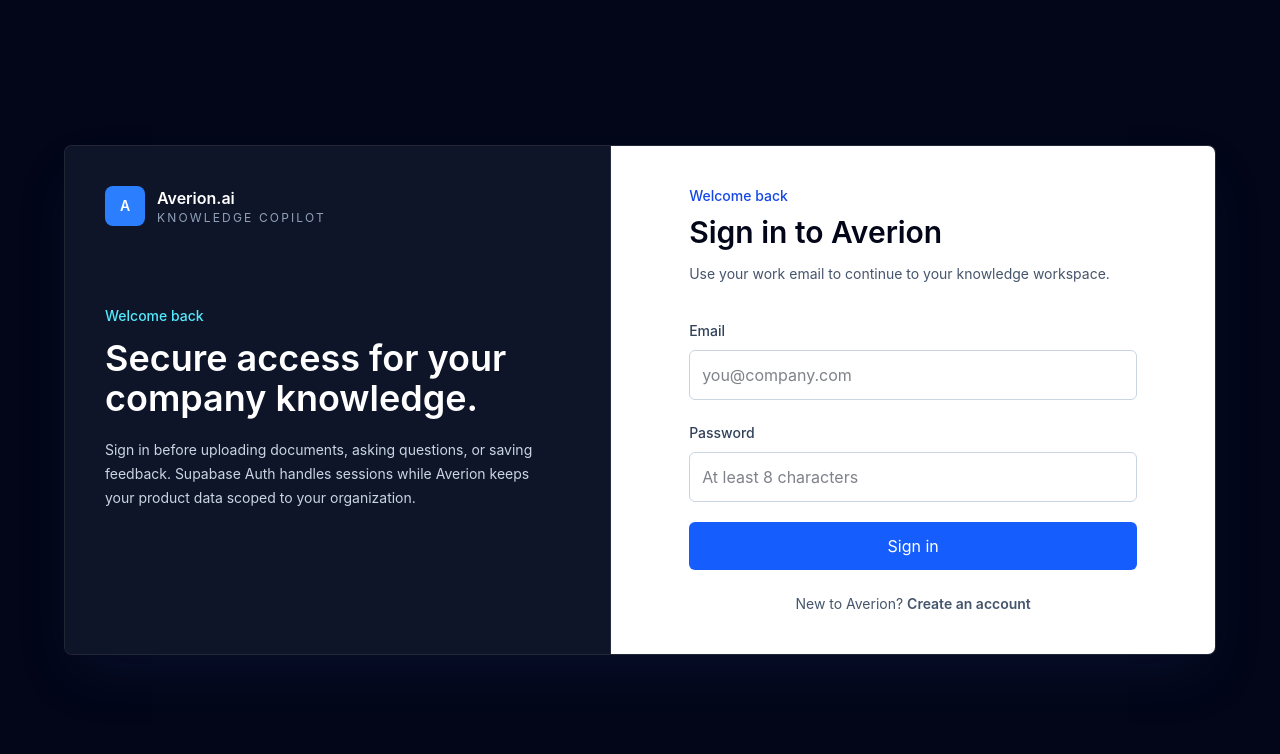
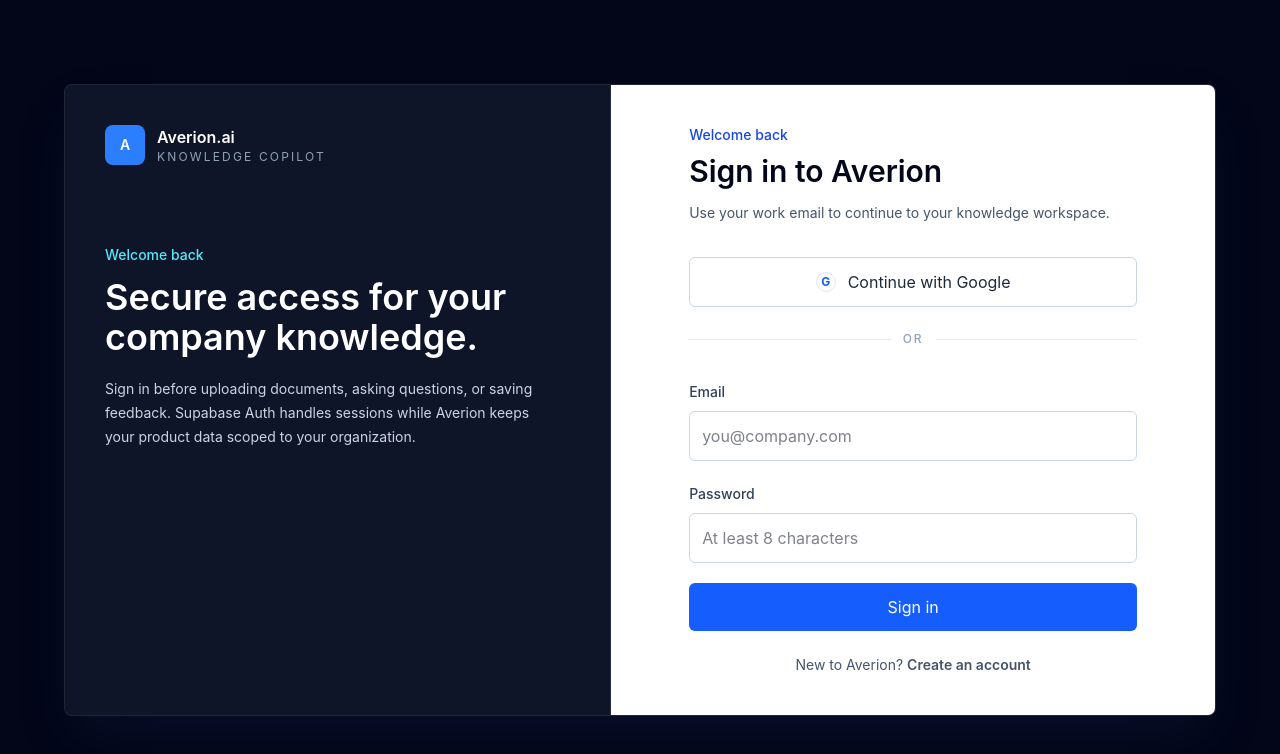
Before and after one commit to workagrimag186-max/Averion.ai, a Next.js app in the folder apps/web/: page /login in a window 1280 px wide. Shown: the top 754 px of the page. Built offline with nearby package versions, Linux system fonts and the light colour scheme; no server answers.

Commit message:
Add Google signin

```diff
--- a/apps/web/app/auth/callback/page.tsx
+++ b/apps/web/app/auth/callback/page.tsx
@@ -4,6 +4,11 @@ import Link from "next/link";
 import { useRouter } from "next/navigation";
 import { useEffect, useState } from "react";
 
+import {
+  buildAllowedDomainError,
+  getAllowedEmailDomains,
+  isEmailDomainAllowed
+} from "@/lib/auth-validation";
 import { getSupabaseBrowserClient } from "@/lib/supabase";
 
 export default function AuthCallbackPage() {
@@ -33,6 +38,19 @@ export default function AuthCallbackPage() {
       }
 
       if (data.session) {
+        const userEmail = data.session.user.email ?? "";
+        const allowedDomains = getAllowedEmailDomains();
+
+        if (!isEmailDomainAllowed(userEmail, allowedDomains)) {
+          await supabase.auth.signOut();
+
+          if (!ignore) {
+            setMessage(buildAllowedDomainError(allowedDomains));
+          }
+
+          return;
+        }
+
         router.replace("/");
         return;
       }
--- a/apps/web/components/auth-form.tsx
+++ b/apps/web/components/auth-form.tsx
@@ -49,6 +49,7 @@ export function AuthForm({ mode }: AuthFormProps) {
   const [password, setPassword] = useState("");
   const [confirmPassword, setConfirmPassword] = useState("");
   const [isSubmitting, setIsSubmitting] = useState(false);
+  const [isOAuthSubmitting, setIsOAuthSubmitting] = useState(false);
   const [status, setStatus] = useState<FormStatus>({
     kind: "idle",
     message: ""
@@ -162,6 +163,38 @@ export function AuthForm({ mode }: AuthFormProps) {
     }
   }
 
+  async function handleGoogleSignIn() {
+    if (!supabase) {
+      setStatus({
+        kind: "error",
+        message: "Supabase auth is not configured yet. Add the frontend Supabase env values first."
+      });
+      return;
+    }
+
+    setIsOAuthSubmitting(true);
+    setStatus({ kind: "idle", message: "" });
+
+    const { error } = await supabase.auth.signInWithOAuth({
+      provider: "google",
+      options: {
+        redirectTo: getAuthRedirectUrl(),
+        queryParams: {
+          access_type: "offline",
+          prompt: "consent"
+        }
+      }
+    });
+
+    if (error) {
+      setIsOAuthSubmitting(false);
+      setStatus({
+        kind: "error",
+        message: error.message
+      });
+    }
+  }
+
   return (
     <div className="min-h-screen bg-slate-950 px-4 py-8 text-white sm:px-6 lg:px-8">
       <div className="mx-auto flex min-h-[calc(100vh-4rem)] w-full max-w-6xl items-center justify-center">
@@ -214,6 +247,29 @@ export function AuthForm({ mode }: AuthFormProps) {
                 <p className="mt-3 text-sm leading-6 text-slate-600">
                   {formCopy.description}
                 </p>
+              </div>
+
+              <button
+                className="mt-8 flex w-full items-center justify-center gap-3 rounded-md border border-slate-300 bg-white px-4 py-3 text-sm font-semibold text-slate-800 transition hover:bg-slate-50 disabled:cursor-not-allowed disabled:opacity-60"
+                disabled={isSubmitting || isOAuthSubmitting}
+                onClick={handleGoogleSignIn}
+                type="button"
+              >
+                <span
+                  aria-hidden="true"
+                  className="flex size-5 items-center justify-center rounded-full border border-slate-200 text-xs font-bold text-blue-600"
+                >
+                  G
+                </span>
+                {isOAuthSubmitting ? "Opening Google..." : "Continue with Google"}
+              </button>
+
+              <div className="mt-6 flex items-center gap-3">
+                <span className="h-px flex-1 bg-slate-200" />
+                <span className="text-xs font-medium uppercase tracking-[0.16em] text-slate-400">
+                  or
+                </span>
+                <span className="h-px flex-1 bg-slate-200" />
               </div>
 
               <form className="mt-8 space-y-5" onSubmit={handleSubmit}>
@@ -289,7 +345,7 @@ export function AuthForm({ mode }: AuthFormProps) {
 
                 <button
                   className="w-full rounded-md bg-blue-600 px-4 py-3 text-sm font-semibold text-white transition hover:bg-blue-700 disabled:cursor-not-allowed disabled:bg-blue-300"
-                  disabled={isSubmitting}
+                  disabled={isSubmitting || isOAuthSubmitting}
                   type="submit"
                 >
                   {isSubmitting ? formCopy.pending : formCopy.button}
--- a/apps/web/lib/auth-validation.ts
+++ b/apps/web/lib/auth-validation.ts
@@ -21,15 +21,27 @@ export function validateEmail(email: string): string | null {
 
   const allowedDomains = getAllowedEmailDomains();
 
-  if (allowedDomains.length > 0) {
-    const domain = normalizedEmail.split("@").at(1);
-
-    if (!domain || !allowedDomains.includes(domain)) {
-      return `Use an approved email domain: ${allowedDomains.join(", ")}.`;
-    }
+  if (!isEmailDomainAllowed(normalizedEmail, allowedDomains)) {
+    return buildAllowedDomainError(allowedDomains);
   }
 
   return null;
+}
+
+export function isEmailDomainAllowed(
+  email: string,
+  allowedDomains = getAllowedEmailDomains()
+): boolean {
+  if (allowedDomains.length === 0) {
+    return true;
+  }
+
+  const domain = email.trim().toLowerCase().split("@").at(1);
+  return Boolean(domain && allowedDomains.includes(domain));
+}
+
+export function buildAllowedDomainError(allowedDomains = getAllowedEmailDomains()): string {
+  return `Use an approved email domain: ${allowedDomains.join(", ")}.`;
 }
 
 export function validatePassword(password: string): string | null {
```
Also changed, not shown: 2 other files (tests, documents, lock files or other folders).
